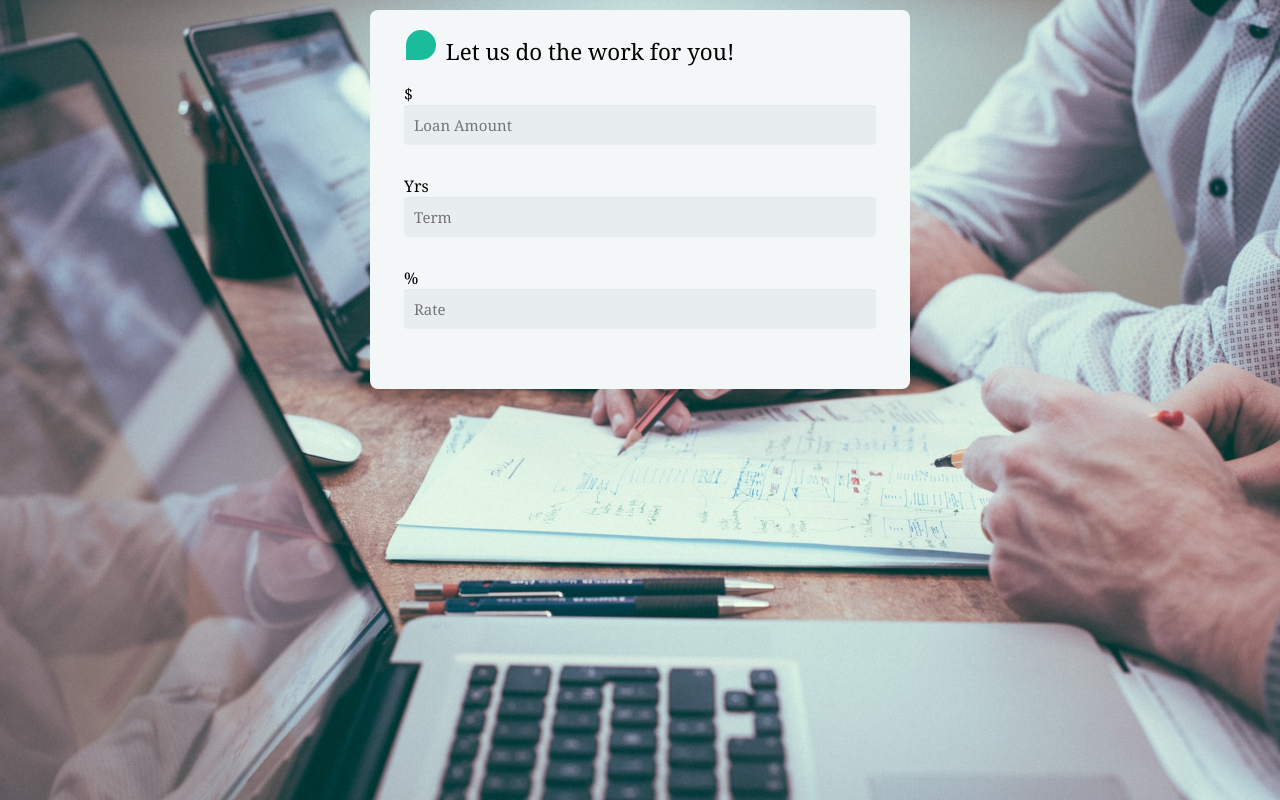
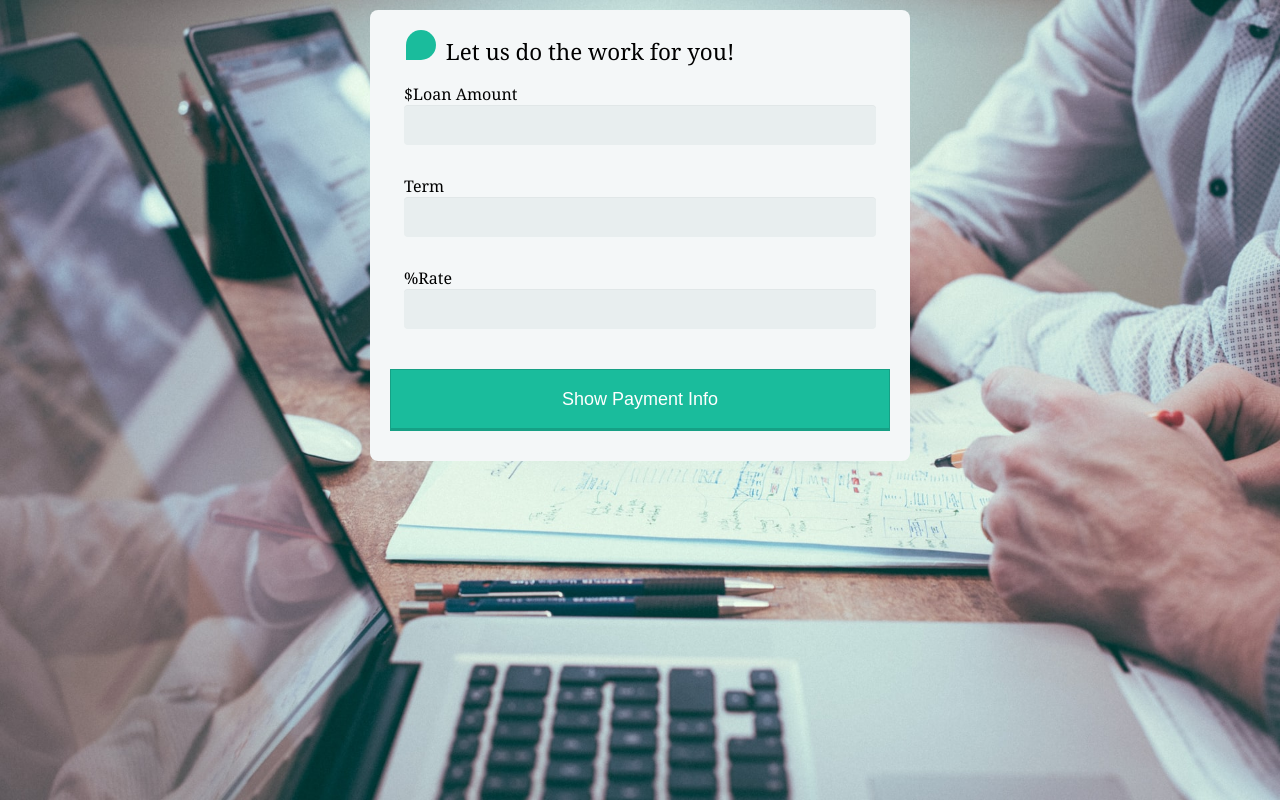
Before and after one commit to Jarrianm/ReactPayment-master, a React (Create React App) app: page / in a window 1280 px wide. Built offline with nearby package versions, Linux system fonts and the light colour scheme; the HTML template or start-up script is replaced by a standard one.

Commit message:
testing input values/setting state in calculator for said values

```diff
--- a/src/App.js
+++ b/src/App.js
@@ -2,10 +2,15 @@ import React, { Component } from 'react';
 import Calculator from './Calculator'
 import './App.css'
 class App extends Component {
+
+  clickHandler = e =>{
+
+  }
+
   render() {
     return (
       <div>
-      <Calculator/>
+      <Calculator />
 
       </div>
     );
--- a/src/Calculator.css
+++ b/src/Calculator.css
@@ -78,25 +78,20 @@
 	border-width: 1px 1px 3px;
 	margin-bottom: 10px;
 }
-.card input[type="submit"]:hover,
-.card input[type="button"]:hover
-{
-	background: #109177;
+
+
+.card button{
+    position: relative;
+	display: block;
+	padding: 19px 39px 18px 39px;
+	color: #FFF;
+	margin: 0 auto;
+	background: #1abc9c;
+	font-size: 18px;
+	text-align: center;
+	font-style: normal;
+	width: 100%;
+	border: 1px solid #16a085;
+	border-width: 1px 1px 3px;
+	margin-bottom: 10px;
 }
-
-/* body{
-    list-style-type: none
-} */
-
-/* .card {left: 25%;
-    top: 20%;
-    position: fixed;
-    box-shadow: 0 4px 8px 0 rgba(0,0,0,0.2);
-    transition: 0.3s;
-    width: 50%;
-    height: 50%;
-    border-radius: 5px;
-text-align: center;  }
-
-  .card:hover {
-    box-shadow: 0 8px 16px 0 rgba(0,0,0,0.2); */
--- a/src/Calculator.js
+++ b/src/Calculator.js
@@ -2,17 +2,34 @@ import React, { Component } from 'react';
 import Loan from './Loan'
 import './Calculator.css'
 class Calculator extends Component {
+state= {
+    loanAmount: 0,
+    term: 0,
+    rate: 0
+}
+calculatorClickHandler(e) {
+e.preventDefault()
+    console.log(e.target)
+}
+
+onChange(e, result){
+    console.log(e.target.value," e should be a number not undefined")
+    let value = e.target.value
+
+    this.setState({loanAmount: value})
+}
     render() {
         return (
 
 <div className="card">
 <form>
 <fieldset>
-<legend><span class="number"></span> Let us do the work for you!</legend>
-$<input type="text" name="field1" placeholder="Loan Amount"/>
-Yrs<input type="text" name="field2" placeholder="Term"/>
-%<input type="text" name="field2" placeholder="Rate"/>
+<legend><span className="number"></span> Let us do the work for you!</legend>
+$Loan Amount<input type="text" name="loanAmount" onChange={this.onChange} />
+Term<input type="text" name="Term" onChange={this.onChange} />
+%Rate<input type="text" name="Rate" onChange={this.onChange} />
 </fieldset>
+<button type='button'onClick={(e) =>this.calculatorClickHandler(e) }>Show Payment Info</button>
 </form>
 </div>
 
```
Also changed, not shown: 1 other file (tests, documents, lock files or other folders).
